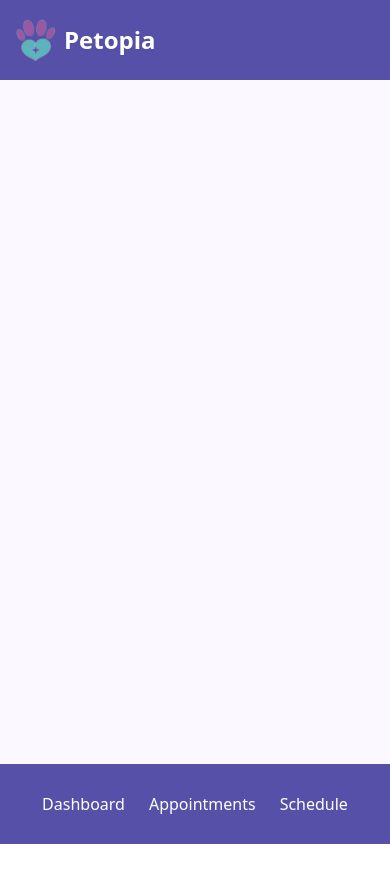
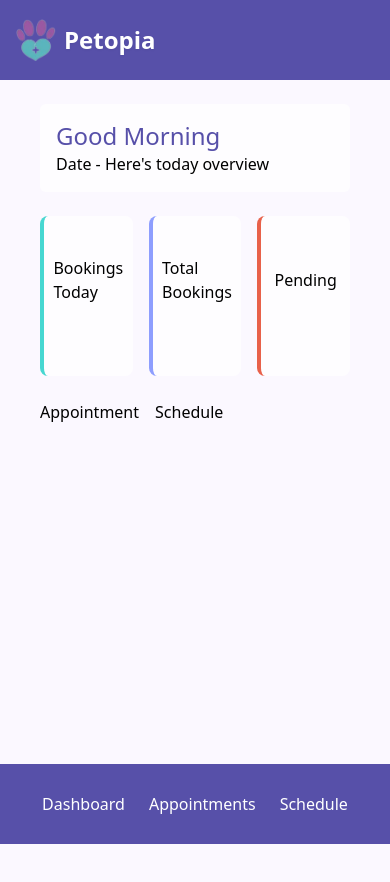
Before and after one commit to V-le319/Petopia---Pet-Clinic, a Next.js app: page /dashboard in a window 390 px wide. Shown: the top 882 px of the page. Before the commit the page ends 844 px from the top, so only its background shows below. Built offline with nearby package versions, Linux system fonts and the light colour scheme.

Commit message:
dashboard structure + responsive sidebar + cards

```diff
--- a/app/dashboard/page.tsx
+++ b/app/dashboard/page.tsx
@@ -1,13 +1,58 @@
 import Appointment from '@/components/dashboard/Appointment'
+import Schedule from '@/components/dashboard/Schedule'
 
 
 import React from 'react'
 
 const Dashboard = () => {
+  const dashboardCard = [
+    {
+      title: "Bookings Today",
+      number: "",
+      condition: "",
+      borderColor: "border-l-highlight",
+    },
+    {
+      title: "Total Bookings",
+      number: "",
+      condition: "",
+      borderColor: "border-l-lightBg",
+    },
+    {
+      title: "Pending",
+      number: "",
+      condition: "",
+      borderColor: "border-l-[#E8614A]"
+    }
+
+  ]
   return (
     <>
-    <div>
-      <Appointment/>
+    <div className="w-full min-h-screen flex flex-col gap-6 py-14 pt-20 md:pt-0">
+
+      <div className="w-full h-auto p-4 bg-white/80 rounded-md mt-6">
+        <span className="text-2xl font-medium text-headline">Good Morning</span>
+        <p>Date - Here's today overview</p>
+      </div>
+
+      <div className="grid grid-cols-3 gap-4">
+        {dashboardCard.map((card) => (
+          <div className={`dashboard-card ${card.borderColor}`}
+                key={card.title}>
+              <p className="">{card.title}</p>
+              <p>{card.number}</p>
+              <p>{card.condition}</p>
+          </div>
+
+        ))}
+      </div>
+
+      <div className="w-full h-auto flex gap-4">
+
+        <Appointment/>
+        <Schedule/>
+
+      </div>
 
     </div>
     </>
--- a/app/globals.css
+++ b/app/globals.css
@@ -60,10 +60,6 @@
 
   .links {
     @apply duration-200 hover:border-b-headline hover:border-b-2;
-  }
-
-  .bottom-link_hover {
-    @apply duration-200 border-b-2 border-transparent hover:border-b-headline;
   }
 
   .button {
@@ -139,7 +135,7 @@
 }
 
 .bottom-heading {
-  @apply text-white text-base font-medium;
+  @apply text-white text-base font-medium hover:text-highlight ;
   font-family: var(--font-figtree);
 }
 
@@ -152,6 +148,10 @@
   @apply w-full px-4 py-4 duration-200 hover:bg-lightBg hover:bg-opacity-80
 }
 
+.dashboard-card {
+  @apply bg-white/80 hover:bg-lightBg/40 h-40 p-6 flex flex-col gap-4 border-l-4 justify-center items-center rounded-lg
+}
+
 
 .w-md-editor-toolbar {
   padding: 10px !important;
--- a/components/dashboard/Appointment.tsx
+++ b/components/dashboard/Appointment.tsx
@@ -2,7 +2,9 @@ import React from 'react'
 
 const Appointment = () => {
   return (
+    <>
     <div>Appointment</div>
+    </>
   )
 }
 
--- a/components/dashboard/Sidebar.tsx
+++ b/components/dashboard/Sidebar.tsx
@@ -49,13 +49,13 @@ const Sidebar = () => {
 
     <div className="bottombar ">
       <Link href="/dashboard">
-        <span className="bottom-heading links">Dashboard</span>
+        <span className="bottom-heading">Dashboard</span>
         </Link>
         <Link href="/dashboard/appointment">
-        <span className="bottom-heading links">Appointments</span>
+        <span className="bottom-heading">Appointments</span>
         </Link>
         <Link href="/dashboard/schedule">
-        <span className="bottom-heading links">Schedule</span>
+        <span className="bottom-heading">Schedule</span>
         </Link>
     </div>
     </>
--- a/tailwind.config.js
+++ b/tailwind.config.js
@@ -20,7 +20,7 @@ module.exports = {
         darkBg: "#292F4B",
         darkHover: "#2D3454",
         lightBg: "#8E9EFE",
-          cardBorder: "#47D7D1",
+        highlight: "#47D7D1",
       },
     },
   },
```
Lines whose indentation alone changed are shown as unchanged.
